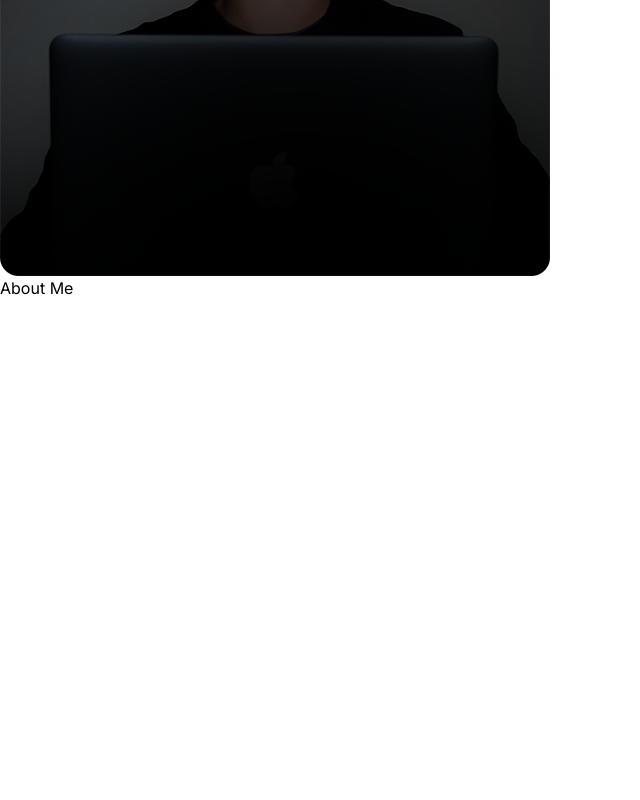
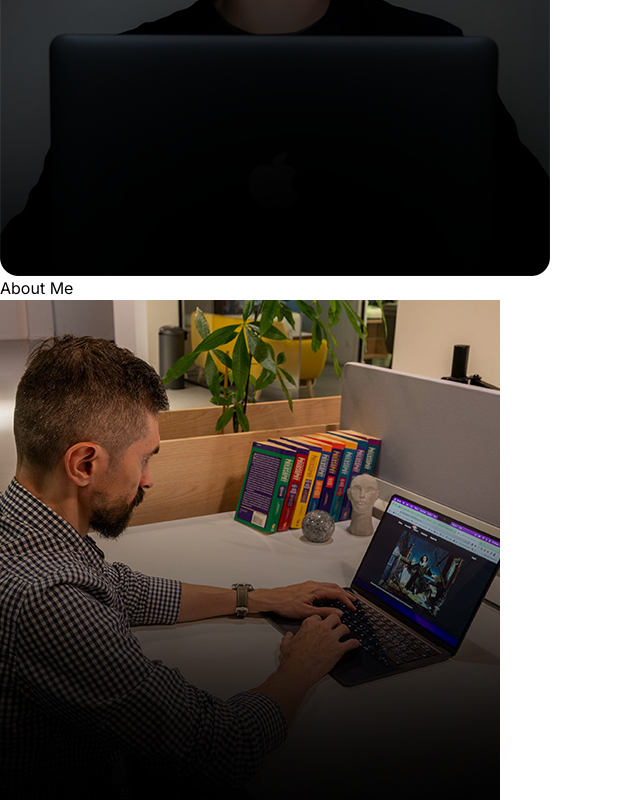
Before and after one commit to dakshu04/React-portfolio, a React (Vite) app: page / in a window 1280 px wide. Shown: the part 494-1294 px from the top of the page, without its empty margins (0-640 px from the left). Before the commit the page ends 800 px from the top, so only its background shows below. Built offline with nearby package versions, Linux system fonts and the light colour scheme.

Commit message:
Image processing

```diff
--- a/src/components/About.jsx
+++ b/src/components/About.jsx
@@ -1,4 +1,4 @@
-
+import  aboutImg  from "../assets/about.jpg";
 const About = () => {
   return (
     <div className="border-b border-neutral-900 pb-4">
@@ -7,7 +7,11 @@ const About = () => {
         <div className="flex flex-wrap">
             <div className="w-full lg:w-1/2 lg:p-8">
                 <div className="flex items-center justify-center">
+                    <img className="rounded-2xl" src={aboutImg} alt="about" />
+                </div>
 
+                <div className="w-full lg:w-1/2">
+                    <div className="flex justify-center lg:justify-start"></div>
                 </div>
             </div>
         </div>
```
